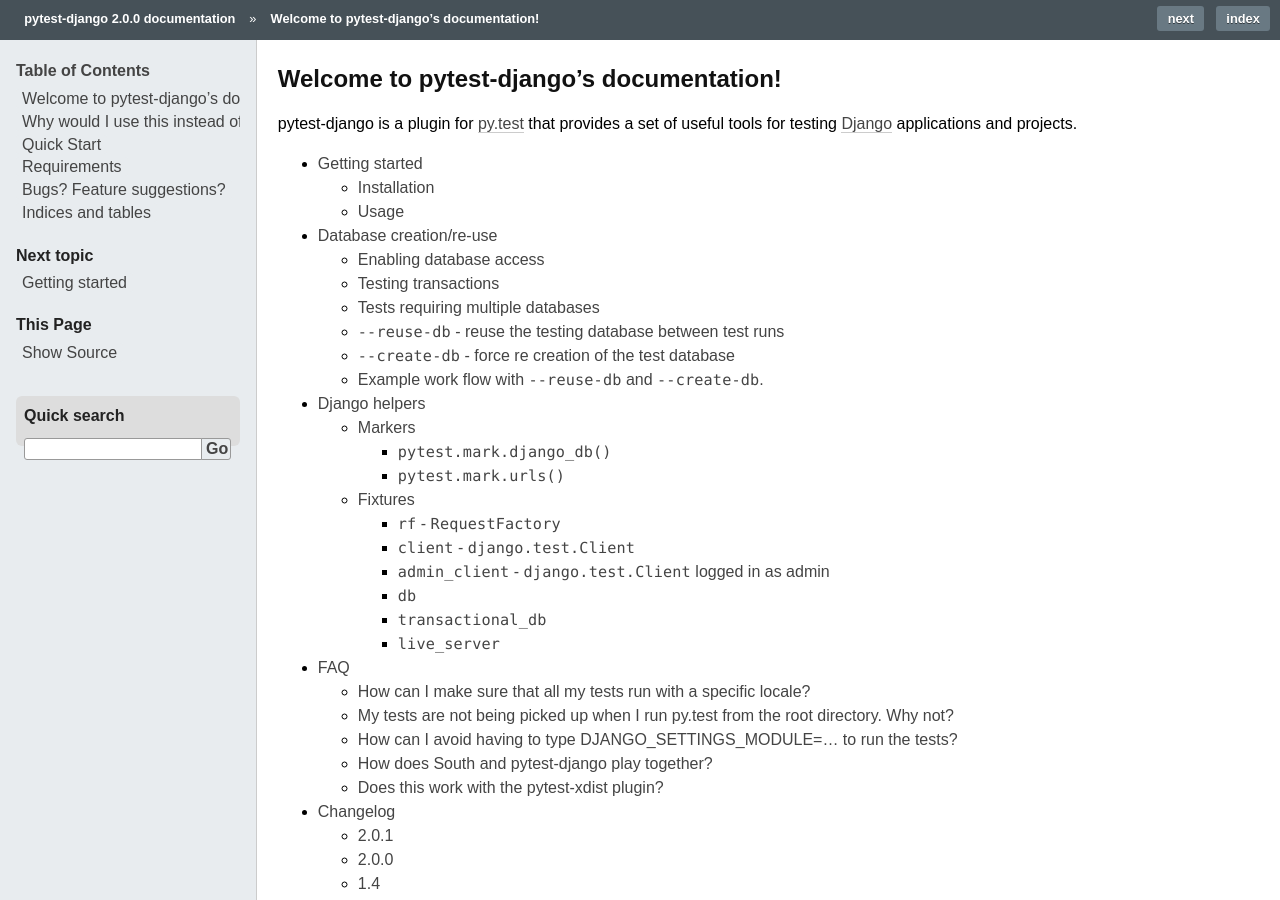
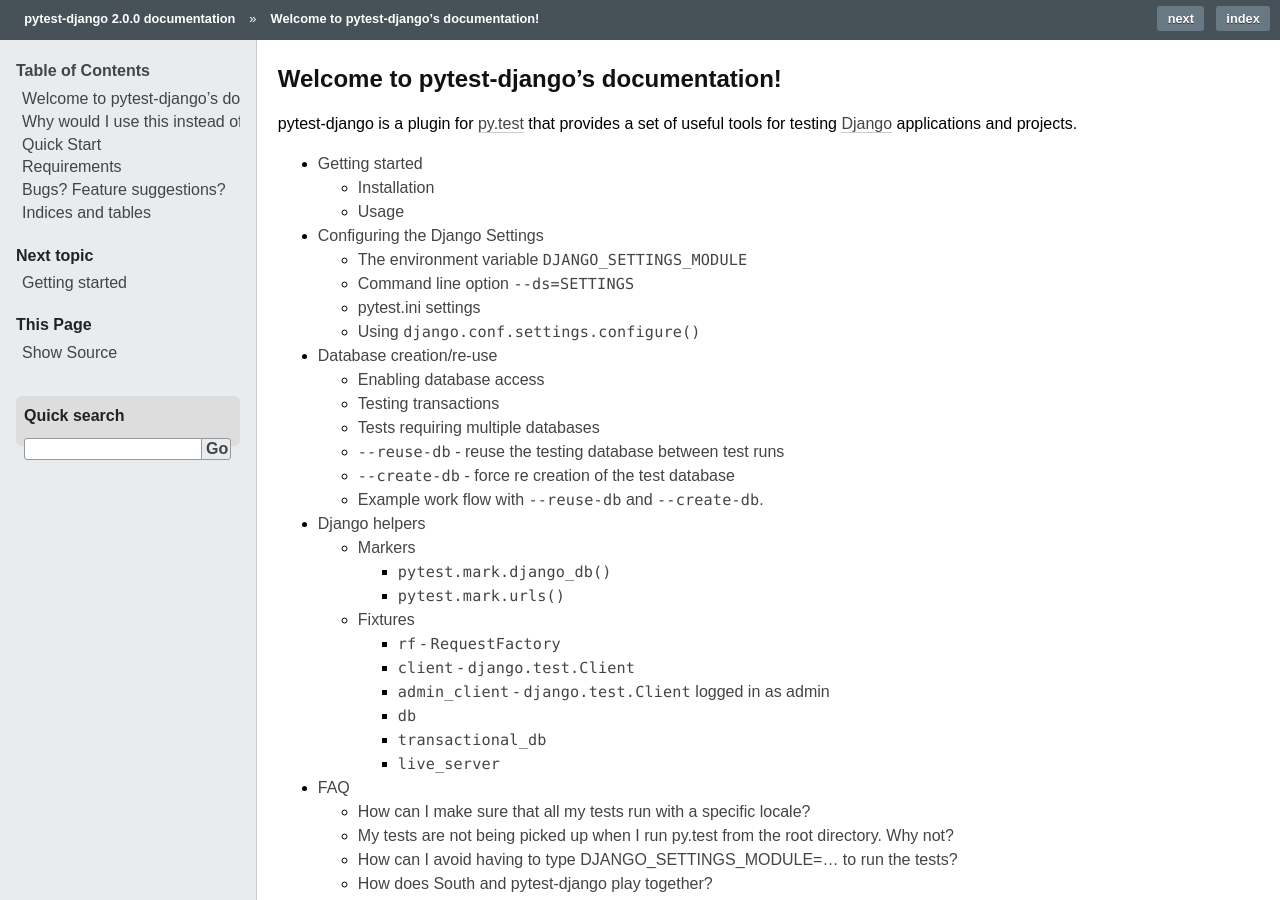
Before and after one commit to pytest-dev/pytest-django, a Sphinx documentation site: the page built from docs/index.rst, in a window 1280 px wide and 900 px high. Built offline with Sphinx 7.4.7, drawn with Linux system fonts in a browser that asks for light colours; some of the changed lines change nothing that is shown.

Commit message:
Document different ways to specify Django settings

```diff
--- /dev/null
+++ b/docs/configuring_django.rst
@@ -0,0 +1,49 @@
+Configuring the Django Settings
+===============================
+
+There are a couple of different ways Django settings can be provided for
+the tests.
+
+The environment variable ``DJANGO_SETTINGS_MODULE``
+---------------------------------------------------
+
+Running the tests with DJANGO_SETTINGS_MODULE defined will find the
+Django settings the same way Django does by default.
+
+Example::
+
+    $ export DJANGO_SETTINGS_MODULE=test_settings
+    $ py.test
+
+or::
+
+    $ DJANGO_SETTINGS_MODULE=test_settings py.test
+
+
+Command line option ``--ds=SETTINGS``
+-------------------------------------
+
+Example::
+
+    $ py.test --ds=test_settings
+
+
+pytest.ini settings
+-------------------
+
+Example contents of pytest.ini::
+
+    [pytest]
+    DJANGO_SETTINGS_MODULE = test_settings
+
+Using ``django.conf.settings.configure()``
+------------------------------------------
+
+Django settings can be set up by calling ``django.conf.settings.configure()``.
+
+This can be done from your project's ``conftest.py`` file::
+
+    from django.conf import settings
+
+    def pytest_configure():
+        settings.configure(DATABASES=...)
--- a/docs/index.rst
+++ b/docs/index.rst
@@ -7,6 +7,7 @@
    :maxdepth: 3
 
    tutorial
+   configuring_django
    database
    helpers
    faq
```
